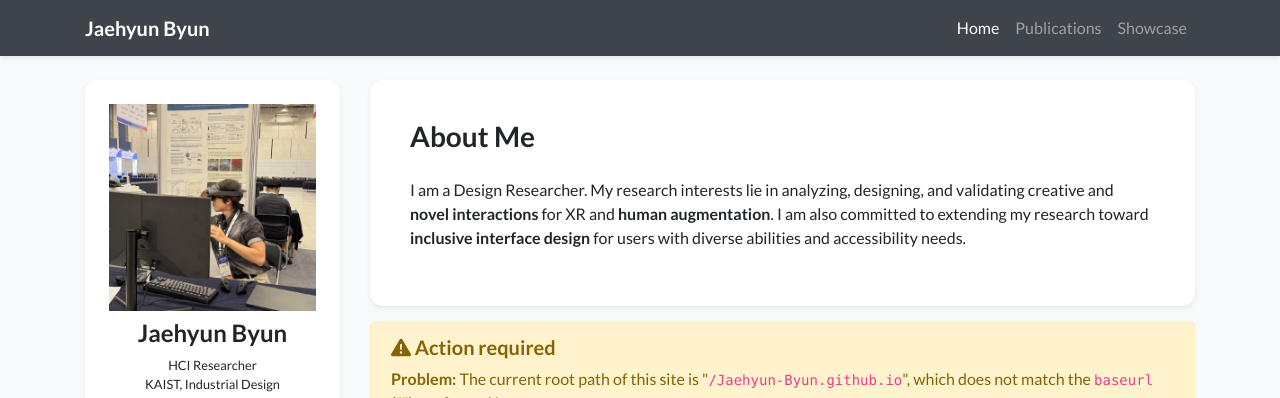
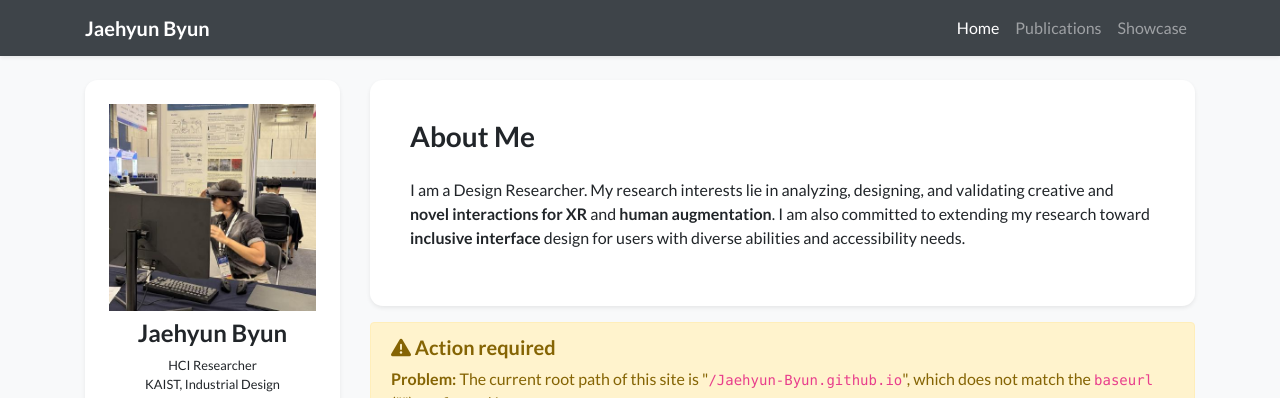
Before and after one commit to Jaehyun-Byun/Jaehyun-Byun.github.io, a Jekyll site: the page built from index.html, in a window 1280 px wide and 900 px high. Shown: the top 398 px of the window. Built offline with Jekyll 4.4.1, drawn with Linux system fonts in a browser that asks for light colours; nearby versions of some CDN libraries; a style sheet for code colours, icons or effects is not loaded; part of the change alters nothing that is shown.

```diff
--- a/_data/profile.yml
+++ b/_data/profile.yml
@@ -22,7 +22,7 @@ orcid: 0009-0004-6422-6698
 short_bio_text_justify: false
 short_bio: >-
   <p>
-   I am a Design Researcher. My research interests lie in analyzing, designing, and validating creative and <strong>novel interactions</strong> for XR and <strong>human augmentation</strong>. I am also committed to extending my research toward <strong>inclusive interface design</strong> for users with diverse abilities and accessibility needs.
+   I am a Design Researcher. My research interests lie in analyzing, designing, and validating creative and <strong>novel interactions for XR</strong> and <strong>human augmentation</strong>. I am also committed to extending my research toward <strong>inclusive interface</strong> design for users with diverse abilities and accessibility needs.
   </p>
 
 portrait_url: /assets/images/photos/me.jpg
```
